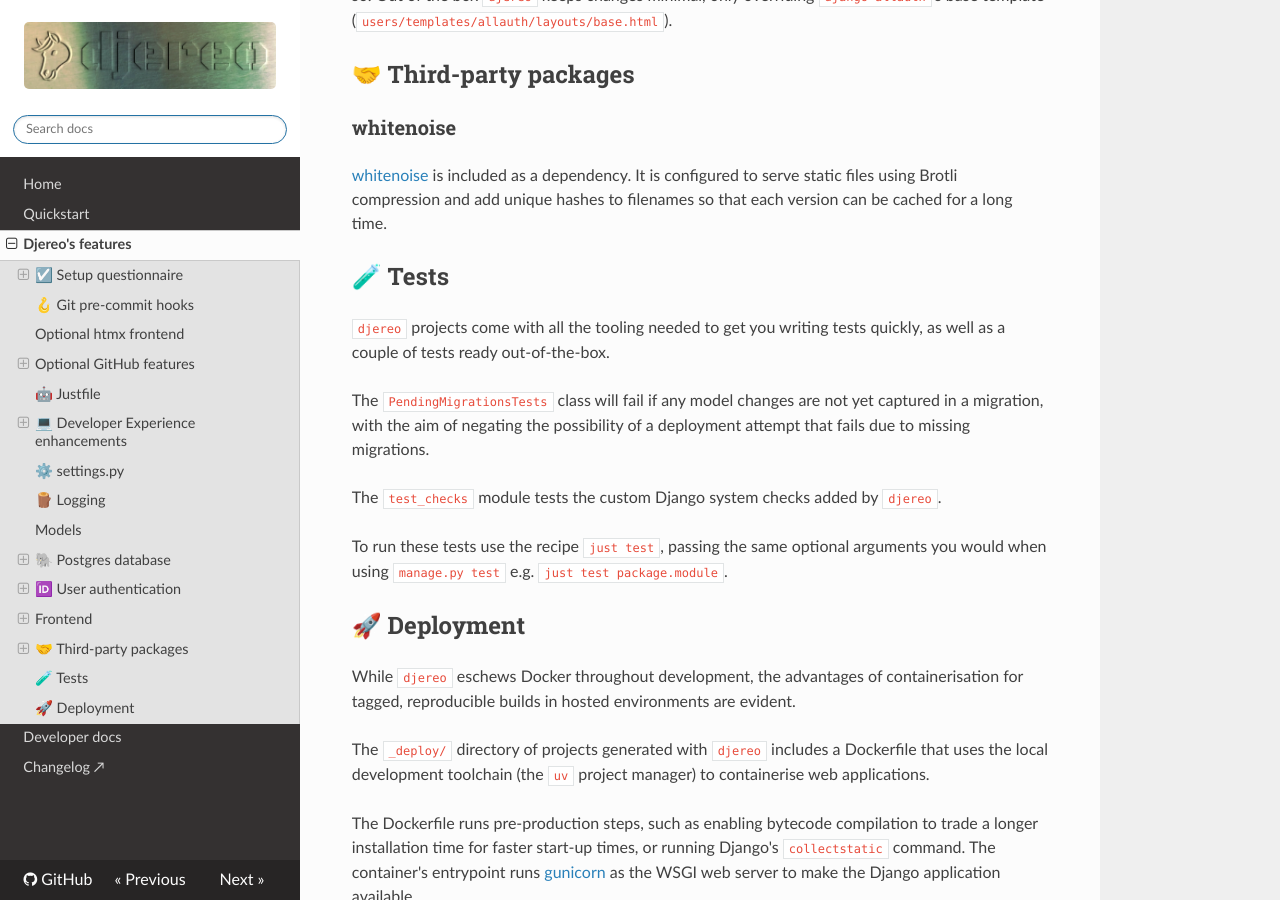
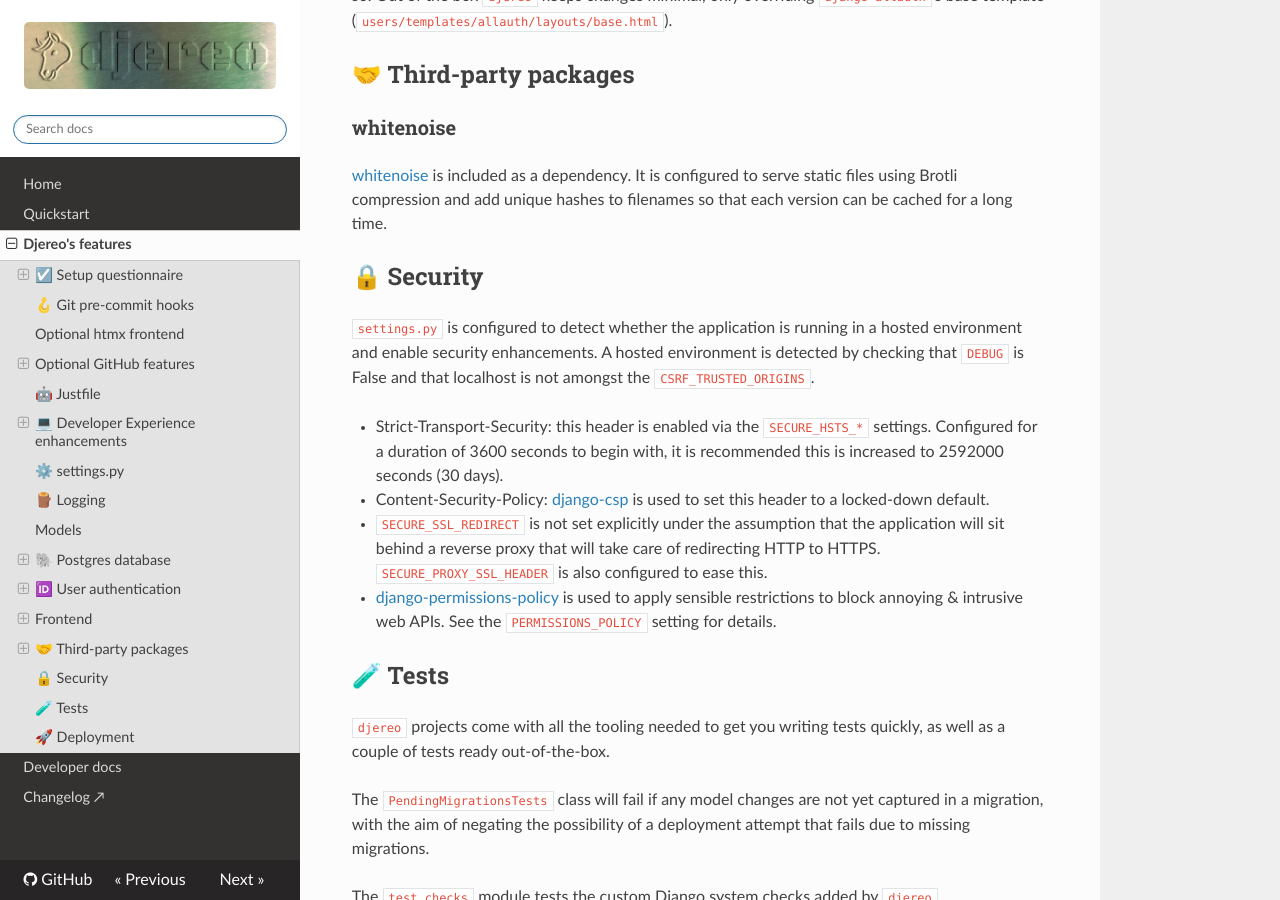
Before and after one commit to albertomh/djereo, an MkDocs documentation site: the page built from docs/src/featurelist.md, in a window 1280 px wide and 900 px high, scrolled down 7998 px. Built offline with MkDocs 1.6.1, drawn with Linux system fonts in a browser that asks for light colours; nearby versions of some CDN libraries.

Commit message:
docs: document security-related settings

```diff
--- a/docs/src/featurelist.md
+++ b/docs/src/featurelist.md
@@ -366,6 +366,24 @@
 as a dependency. It is configured to serve static files using Brotli compression and add
 unique hashes to filenames so that each version can be cached for a long time.
 
+## 🔒 Security
+
+`settings.py` is configured to detect whether the application is running in a hosted
+environment and enable security enhancements. A hosted environment is detected by checking
+that `DEBUG` is False and that localhost is not amongst the `CSRF_TRUSTED_ORIGINS`.
+
+- Strict-Transport-Security: this header is enabled via the `SECURE_HSTS_*` settings.
+  Configured for a duration of 3600 seconds to begin with, it is recommended this is
+  increased to 2592000 seconds (30 days).
+- Content-Security-Policy: [django-csp](https://django-csp.readthedocs.io/en/latest/index.html){target=\"_blank"}
+  is used to set this header to a locked-down default.
+- `SECURE_SSL_REDIRECT` is not set explicitly under the assumption that the application
+  will sit behind a reverse proxy that will take care of redirecting HTTP to HTTPS.
+  `SECURE_PROXY_SSL_HEADER` is also configured to ease this.
+- [django-permissions-policy](https://pypi.org/project/django-permissions-policy/){target=\"_blank"}
+  is used to apply sensible restrictions to block annoying & intrusive web APIs. See the
+  `PERMISSIONS_POLICY` setting for details.
+
 ## 🧪 Tests
 
 `djereo` projects come with all the tooling needed to get you writing tests quickly, as
```
Also changed, not shown: docs/src/index.md (+2 -1 lines), template/docs/README-dev.md.jinja (+18 -0 lines), README.md, 1 other file.
